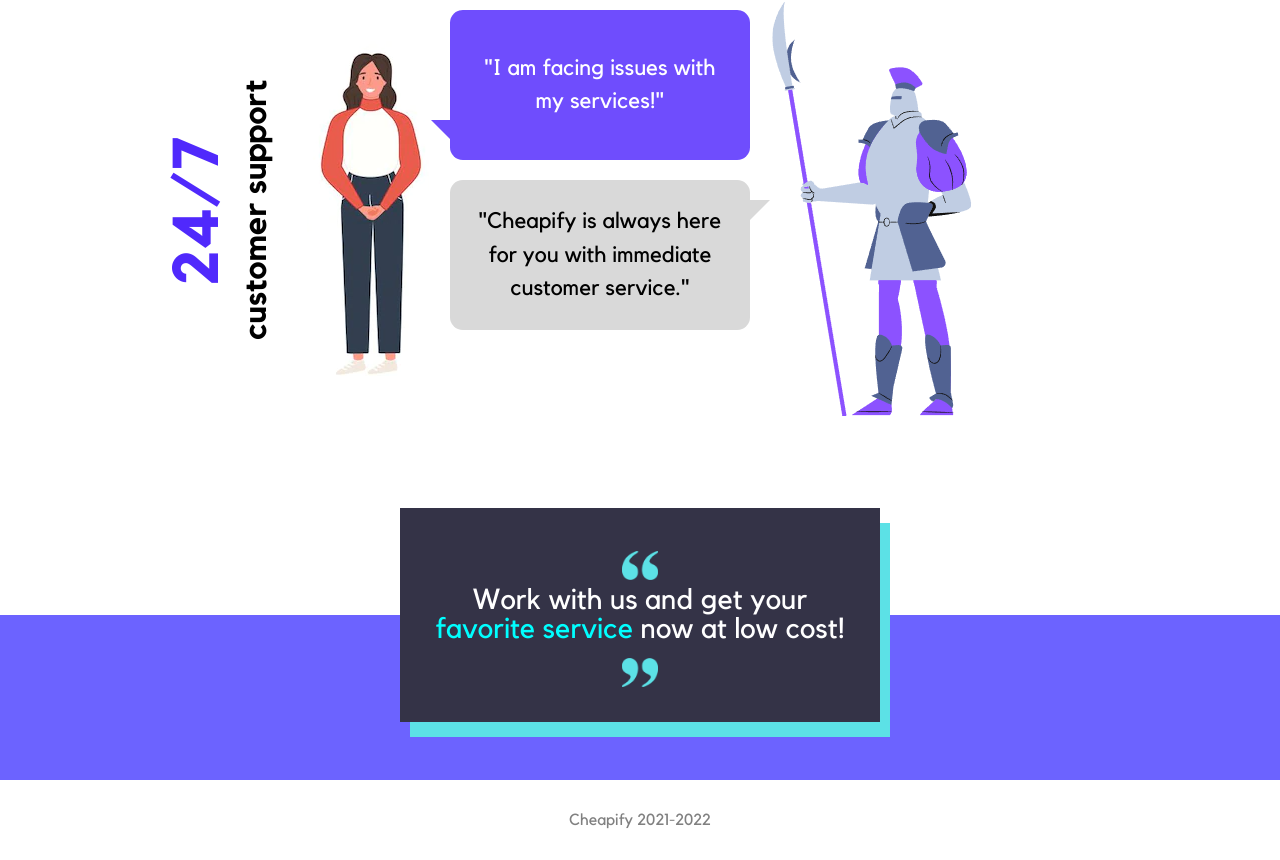
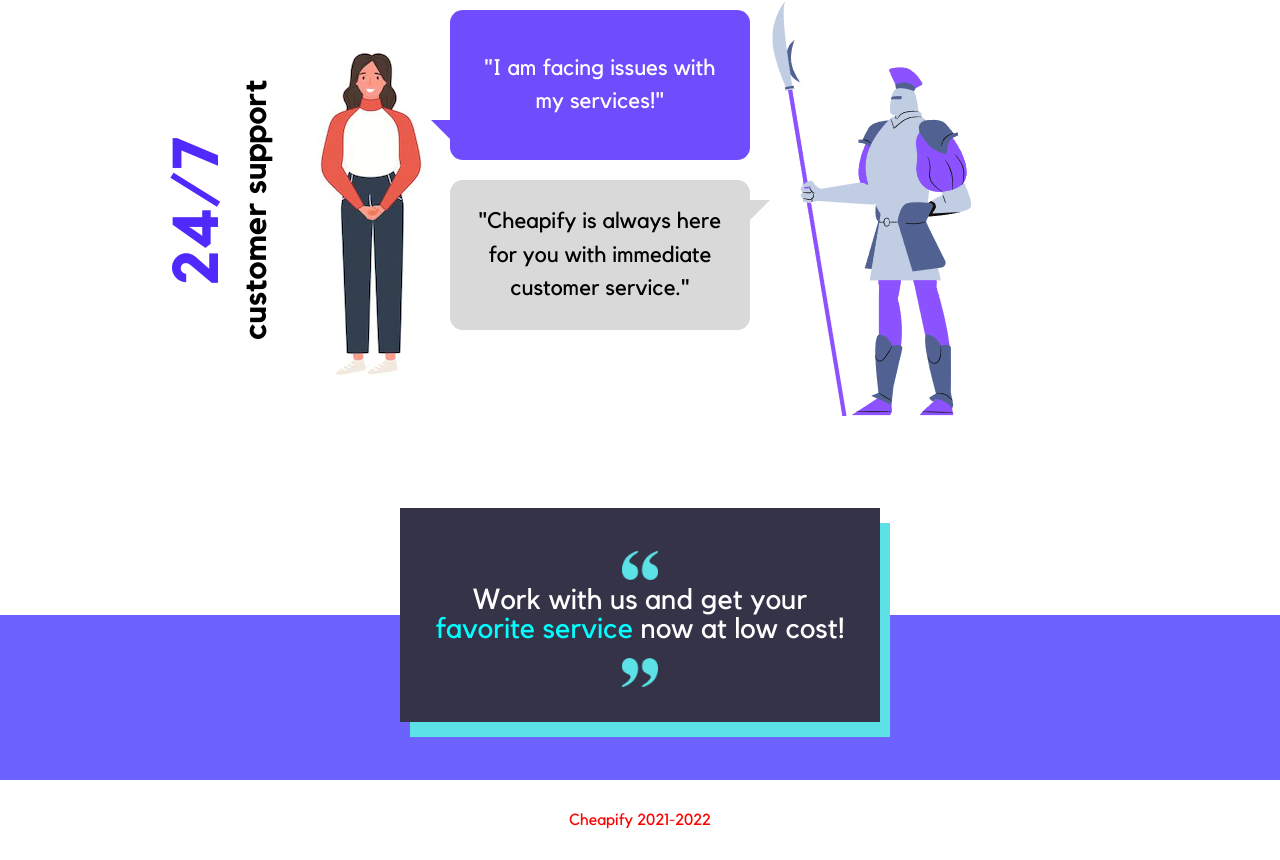
Before and after one commit to Cheapify/Cheapify-Site, a React (Create React App) app: page / in a window 1280 px wide. Shown: the part 1768-2628 px from the top of the page. Built offline with nearby package versions, Linux system fonts and the light colour scheme.

Commit message:
Update Footer.css

```diff
--- a/src/components/Footer.css
+++ b/src/components/Footer.css
@@ -6,6 +6,6 @@
 }
 
 .footer p {
-    color: gray;
+    color: red;
     text-align: center;
 }
```
